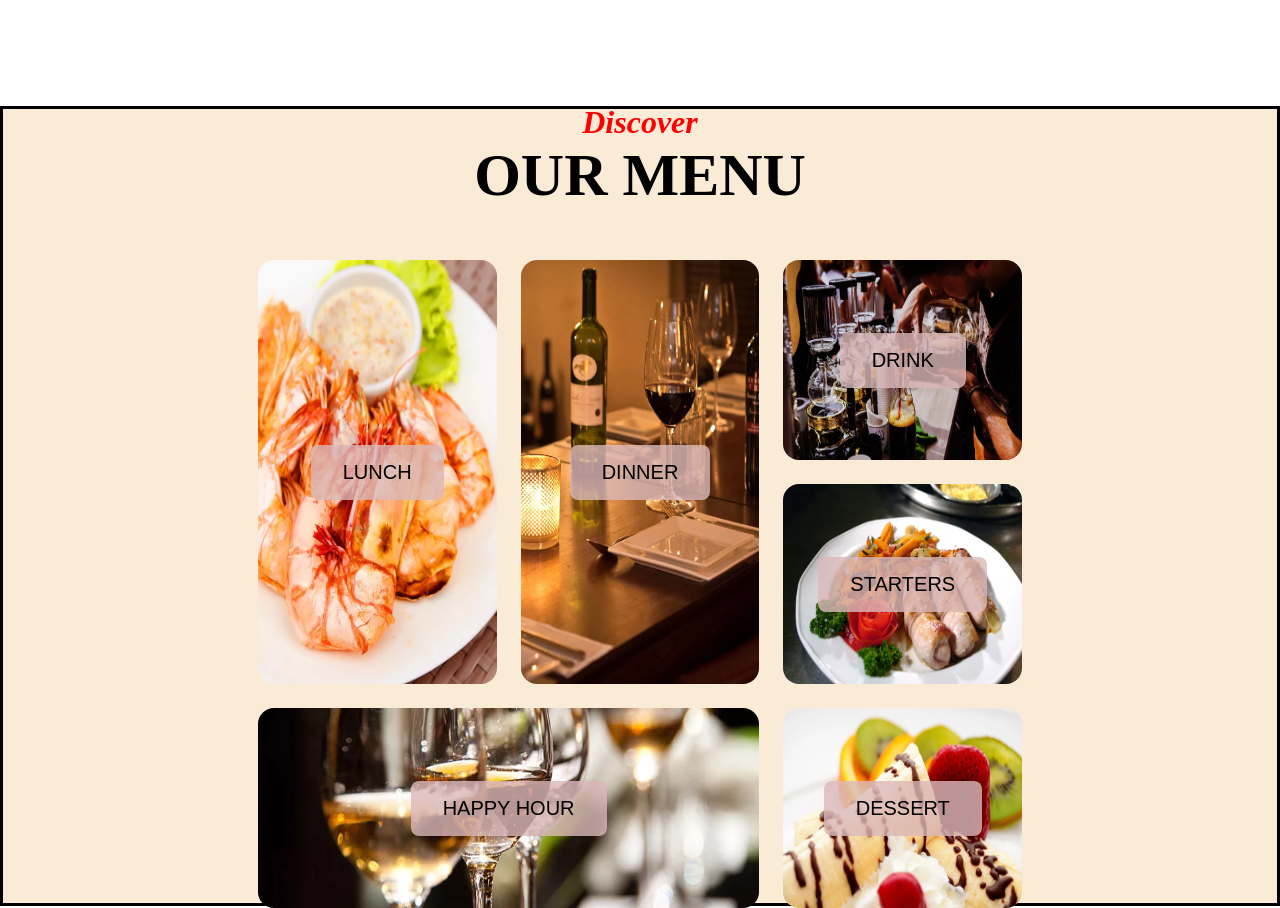
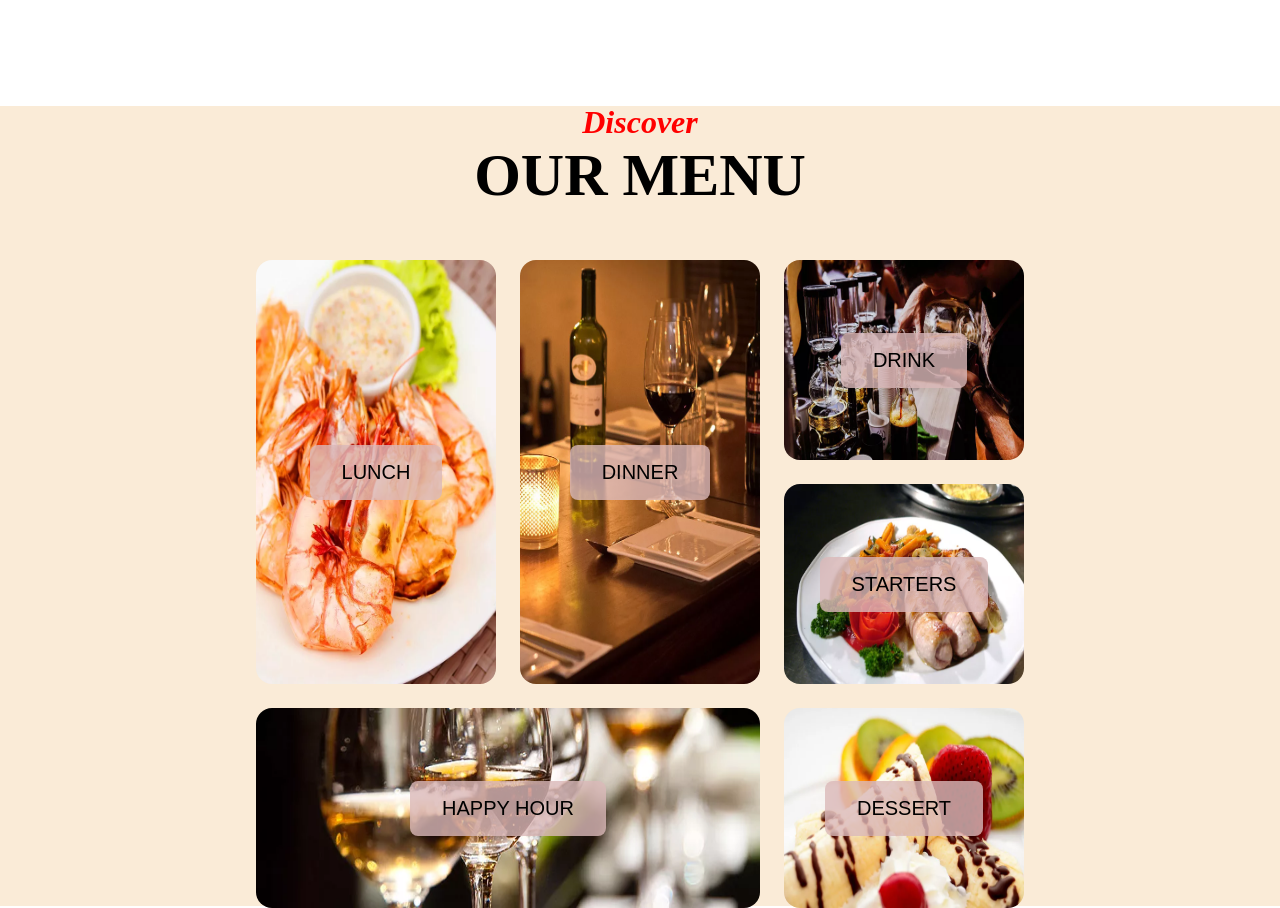
Before and after one commit to usama746/CSS-Assignment-06, a plain HTML site: page index.html in a window 1280 px wide. Shown: the part 2134-3042 px from the top of the page. Drawn offline with Linux system fonts and the light colour scheme.

Commit message:
Update style.css

```diff
--- a/style.css
+++ b/style.css
@@ -307,7 +307,7 @@
   width: 100%;
   height: 100vh;
   background-color: antiquewhite;
-  border: solid;
+/*   border: solid; */
   display: flex;
   flex-direction: column;
   justify-content: center;
```
